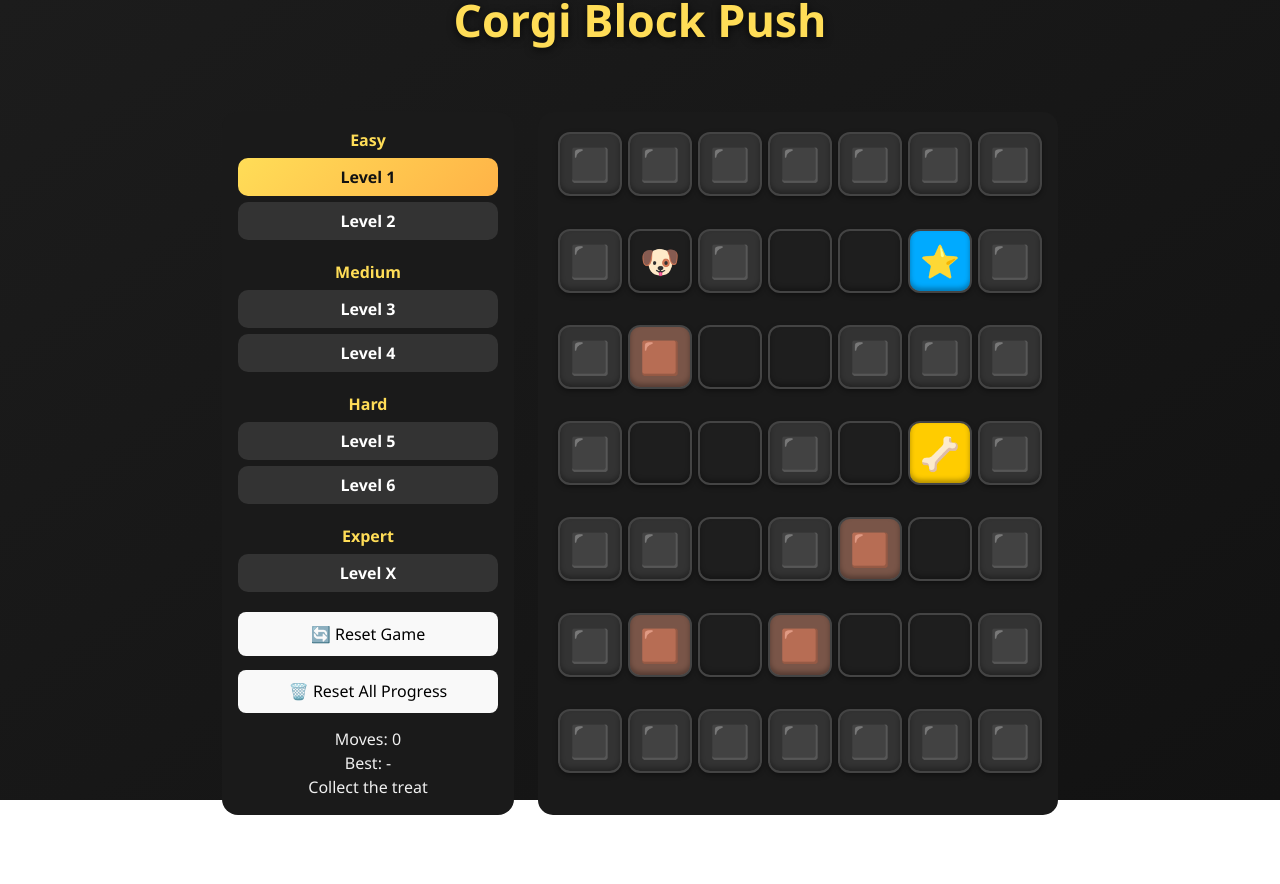
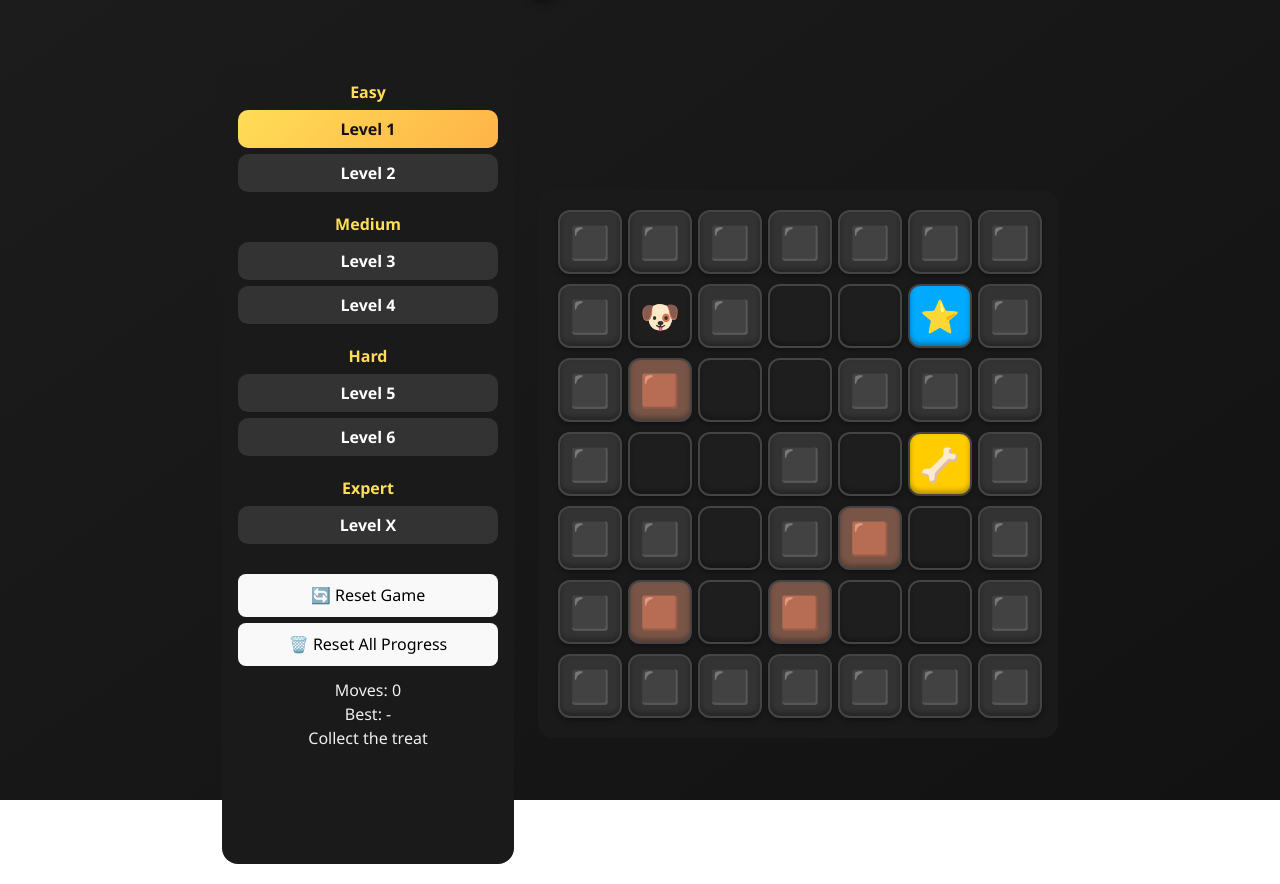
Before and after one commit to brendanbobryk/corgi-block-push, a React (Vite) app in the folder corgi-block-push/: page / in a window 1280 px wide. Before the commit the page ends 835 px from the top, so only its background shows below. Built offline with nearby package versions, Linux system fonts and the light colour scheme.

Commit message:
made sizing independant from game grid

```diff
--- a/corgi-block-push/src/components/Game.jsx
+++ b/corgi-block-push/src/components/Game.jsx
@@ -142,7 +142,6 @@ const Game = () => {
 
   const isCompleted = i => bestMoves[String(i)] !== undefined;
 
-  // Group levels by difficulty
   const grouped = LEVELS.reduce((acc, lvl, idx) => {
     const diff = lvl.difficulty || "Other";
     if (!acc[diff]) acc[diff] = [];
@@ -151,23 +150,20 @@ const Game = () => {
   }, {});
 
   return (
-    <div style={{ display: "flex", gap: 24, padding: 20 }}>
+    <div style={{ display: "flex", height: "100vh", padding: 20, gap: 24 }}>
 
       {/* Sidebar */}
       <div style={{
         width: 260,
+        flexShrink: 0,
         background: "#1a1a1a",
         padding: 16,
         borderRadius: 16,
-        display: "flex",
-        flexDirection: "column",
-        gap: 14,
-        overflowY: "auto",
-        maxHeight: "90vh"
+        overflowY: "auto"
       }}>
 
         {Object.entries(grouped).map(([difficulty, levels]) => (
-          <div key={difficulty}>
+          <div key={difficulty} style={{ marginBottom: 14 }}>
 
             <div style={{
               fontWeight: "bold",
@@ -202,32 +198,45 @@ const Game = () => {
           </div>
         ))}
 
-        <button onClick={() => resetGame()}>🔄 Reset Game</button>
+        <button onClick={() => resetGame()} style={{ width: "100%", marginTop: 10 }}>
+          🔄 Reset Game
+        </button>
 
-        <button onClick={() => {
+        <button
+          style={{ width: "100%", marginTop: 6 }}
+          onClick={() => {
             localStorage.removeItem("bestMoves");
             setBestMoves({});
-        }}>
+          }}
+        >
           🗑️ Reset All Progress
         </button>
 
-        <div>
+        <div style={{ marginTop: 12 }}>
           Moves: {moves}<br />
           Best: {bestMoves[String(currentLevel)] ?? "-"}<br />
           {hasTreat ? "🦴 Treat collected!" : "Collect the treat"}
         </div>
 
-        {hasWon && <div>🎉 You Win!</div>}
+        {hasWon && <div style={{ marginTop: 10 }}>🎉 You Win!</div>}
       </div>
 
-      {/* Game Grid */}
+      {/* Grid wrapper (independent sizing) */}
+      <div style={{
+        flex: 1,
+        display: "flex",
+        justifyContent: "center",
+        alignItems: "center"
+      }}>
+
         <div className={shake ? "shake" : ""} style={{
           display: "grid",
           gridTemplateColumns: `repeat(${GRID_COLS}, ${CELL_SIZE}px)`,
           gap: 10,
           background: "#1a1a1a",
           padding: 20,
-        borderRadius: 15
+          borderRadius: 15,
+          flexShrink: 0
         }}>
           {grid.map((row,y)=>row.map((cell,x)=>(
             <Cell key={`${x}-${y}`} content={cell}/>
@@ -235,6 +244,8 @@ const Game = () => {
         </div>
 
       </div>
+
+    </div>
   );
 };
 
```
Lines whose indentation alone changed are shown as unchanged.
